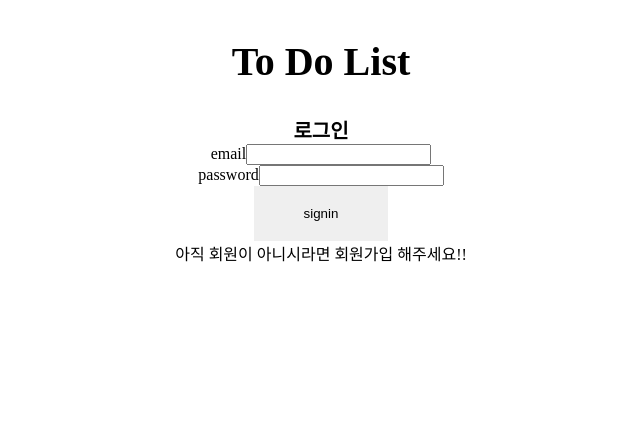
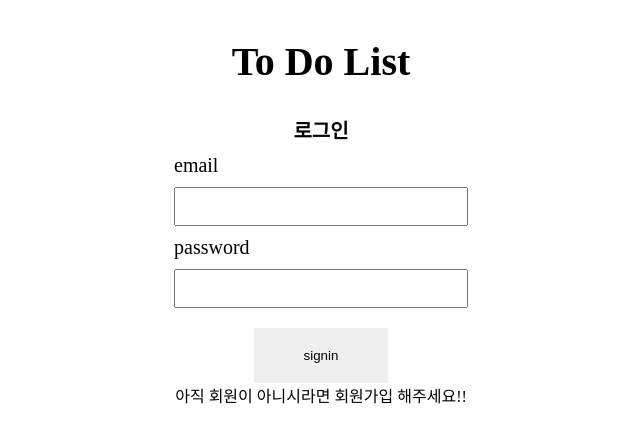
Before and after one commit to seon-mikim/wanted-pre-onboarding-frontend, a React (Create React App) app: page /signin in a window 1280 px wide. Shown: the top 442 px of the page, without its empty margins (319-959 px from the left). Built offline with nearby package versions, Linux system fonts and the light colour scheme; no server answers.

Commit message:
feat: 조건부 렌더링을 위한 프롭스 내려주기
- 및 스타일 컨포넌트 적용

```diff
--- a/src/components/common/input/Input.tsx
+++ b/src/components/common/input/Input.tsx
@@ -7,11 +7,13 @@ interface FormProps {
   pathName: string
   value?:User
   todoInput?:string
+  onEdit?: boolean
   formHandle?: (e:React.FormEvent<HTMLFormElement>) => void
   onChangeHandle?: (e:React.ChangeEvent<HTMLInputElement>) => void
+  OnCancel?: () => void
 }
 
-export default function Input({formHandle, onChangeHandle,pathName, value, todoInput}: FormProps) {
+export default function Input({formHandle, onChangeHandle,pathName, value, todoInput, onEdit, OnCancel}: FormProps) {
 
   const location = useLocation()
 
@@ -20,22 +22,24 @@ export default function Input({formHandle, onChangeHandle,pathName, value, todoI
   return (
     <S.FormWrap>
       {renderPathName ? (
-        <form onSubmit={formHandle}>
+        <S.Form onSubmit={formHandle}>
           <div>
-            <label htmlFor="email">email</label>
-            <input onChange={onChangeHandle} value={value?.email} data-testid="email-input" type="text" name='email' id="email" />
+            <S.Label htmlFor="email">email</S.Label>
+            <S.Input onChange={onChangeHandle} value={value?.email} data-testid="email-input" type="text" name='email' id="email" />
           </div>
-          <div>
-            <label htmlFor="password">password</label>
-            <input onChange={onChangeHandle} value={value?.password} data-testid="password-input" type="password" name='password' id="password" />
+          <div style={{marginBottom: '20px'}}>
+            <S.Label htmlFor="password">password</S.Label>
+            <S.Input onChange={onChangeHandle} value={value?.password} data-testid="password-input" type="password" name='password' id="password" />
           </div>
+          <Button title={pathName} />
+        </S.Form>
+      ) : (
+        <S.TodoForm onSubmit={formHandle}>
+          <S.TodoInput onChange={onChangeHandle} value={todoInput} data-testid="new-todo-input" type="text" name='todo' />
           <Button title={pathName}/>
-        </form>
-      ) : (
-        <form onSubmit={formHandle}>
-          <input onChange={onChangeHandle} value={todoInput} data-testid="new-todo-input" type="text" name='todo' />
-          <Button title={pathName}/>
-        </form>
+          {onEdit&&<Button title='취소' OnCancel={OnCancel}/>
+          }
+        </S.TodoForm>
       )}
     </S.FormWrap>
   )
```
